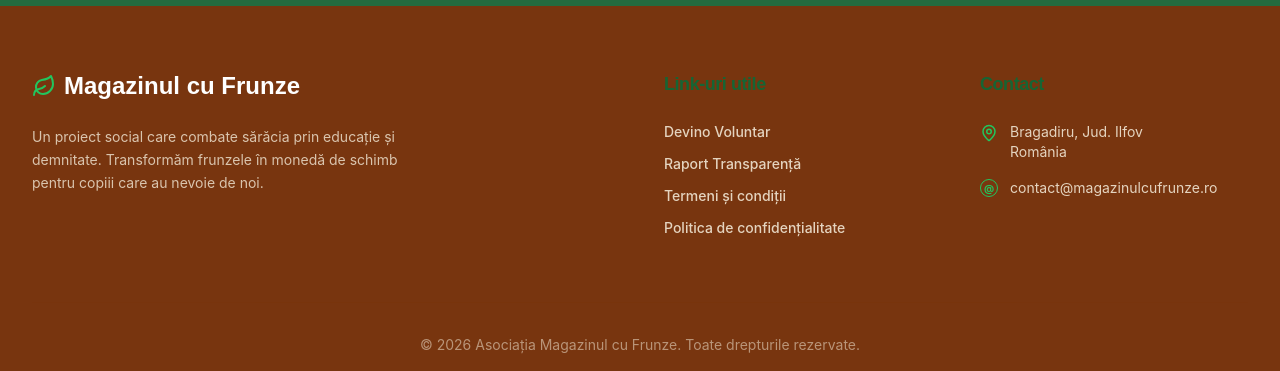
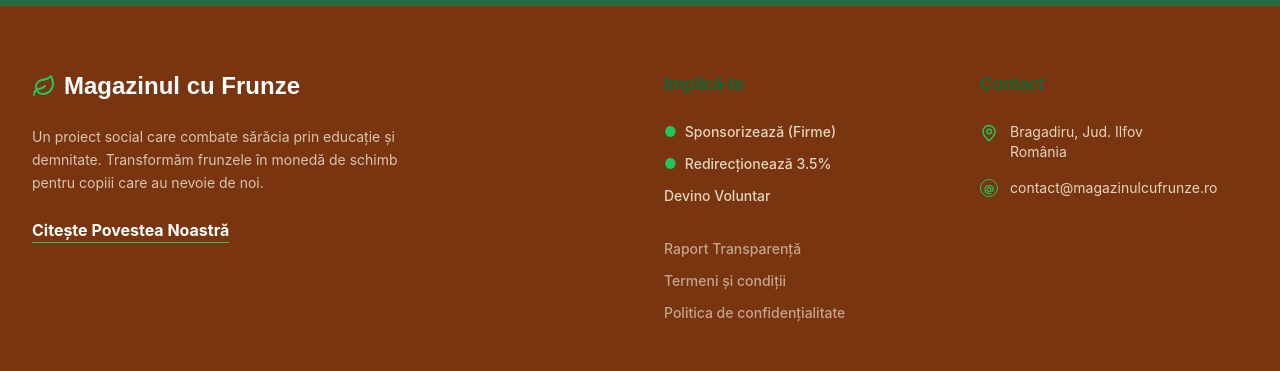
Before and after one commit to joahn3/magazinul-cu-frunze, a Next.js app in the folder leaf-store/: page / in a window 1280 px wide. Shown: the part 3900-4271 px from the top of the page. Built offline with nearby package versions, Linux system fonts and the light colour scheme; grey boxes are pictures that could not be loaded.

Commit message:
Update layout.tsx

```diff
--- a/leaf-store/app/layout.tsx
+++ b/leaf-store/app/layout.tsx
@@ -1,8 +1,6 @@
 // app/layout.tsx
 import './globals.css'
 import type { Metadata } from 'next'
-// Nota: Fonturile sunt gestionate acum global in globals.css prin @import,
-// dar pastram Inter ca fallback sau putem sterge importul daca globals.css e incarcat corect.
 import { Leaf, MapPin } from 'lucide-react';
 import Navbar from './components/Navbar';
 
@@ -29,15 +27,13 @@ export default function RootLayout({
         </div>
 
         {/* --- GLOBAL FOOTER --- */}
-        {/* Conform Brand DNA: Footer-ul este Earth Brown (#78350f) */}
         <footer className="bg-earth text-amber-50/80 py-16">
           <div className="max-w-7xl mx-auto px-4 sm:px-6 lg:px-8">
             <div className="grid grid-cols-1 md:grid-cols-4 gap-12">
 
-              {/* Coloana 1: Brand */}
+              {/* Coloana 1: Brand (Lata - ocupa 2 coloane) */}
               <div className="col-span-1 md:col-span-2">
                 <div className="flex items-center gap-2 mb-6">
-                  {/* Logo alb/leaf pe fundal maro */}
                   <Leaf className="h-6 w-6 text-leaf" />
                   <span className="font-heading font-bold text-2xl text-white">Magazinul cu Frunze</span>
                 </div>
@@ -45,30 +41,44 @@ export default function RootLayout({
                   Un proiect social care combate sărăcia prin educație și demnitate.
                   Transformăm frunzele în monedă de schimb pentru copiii care au nevoie de noi.
                 </p>
+                <div className="mt-6 flex gap-4">
+                  <a href="/povestea" className="text-white font-bold border-b border-leaf hover:text-gold transition-colors">
+                    Citește Povestea Noastră
+                  </a>
+                </div>
               </div>
 
-              {/* Coloana 2: Link-uri */}
+              {/* Coloana 2: Susține & Legal */}
               <div>
-                <h4 className="font-heading font-bold text-white text-lg mb-6">Link-uri utile</h4>
+                <h4 className="font-heading font-bold text-white text-lg mb-6">Implică-te</h4>
                 <ul className="space-y-3 text-sm font-medium">
                   <li>
-                    <a href="/implica-te" className="hover:text-gold transition-colors duration-200 flex items-center gap-2">
+                    <a href="/sponsorizari" className="hover:text-gold transition-colors duration-200 flex items-center gap-2">
+                      <span className="text-leaf">●</span> Sponsorizează (Firme)
+                    </a>
+                  </li>
+                  <li>
+                    <a href="/redirectioneaza" className="hover:text-gold transition-colors duration-200 flex items-center gap-2">
+                      <span className="text-leaf">●</span> Redirecționează 3.5%
+                    </a>
+                  </li>
+                  <li>
+                    <a href="/implica-te" className="hover:text-gold transition-colors duration-200">
                       Devino Voluntar
                     </a>
                   </li>
-                  <li>
-                    <a href="/transparenta" className="hover:text-gold transition-colors duration-200">
+                  <li className="pt-4 border-t border-amber-900/30 mt-4">
+                     <a href="/transparenta" className="hover:text-white transition-colors duration-200 opacity-70 hover:opacity-100">
                       Raport Transparență
                     </a>
                   </li>
-                  <li>
-                    <a href="/termeni" className="hover:text-gold transition-colors duration-200">
+                   <li>
+                    <a href="/termeni" className="hover:text-white transition-colors duration-200 opacity-70 hover:opacity-100">
                       Termeni și condiții
                     </a>
                   </li>
-                  {/* LINK NOU ADAUGAT */}
                   <li>
-                    <a href="/confidentialitate" className="hover:text-gold transition-colors duration-200">
+                    <a href="/confidentialitate" className="hover:text-white transition-colors duration-200 opacity-70 hover:opacity-100">
                       Politica de confidențialitate
                     </a>
                   </li>
```
